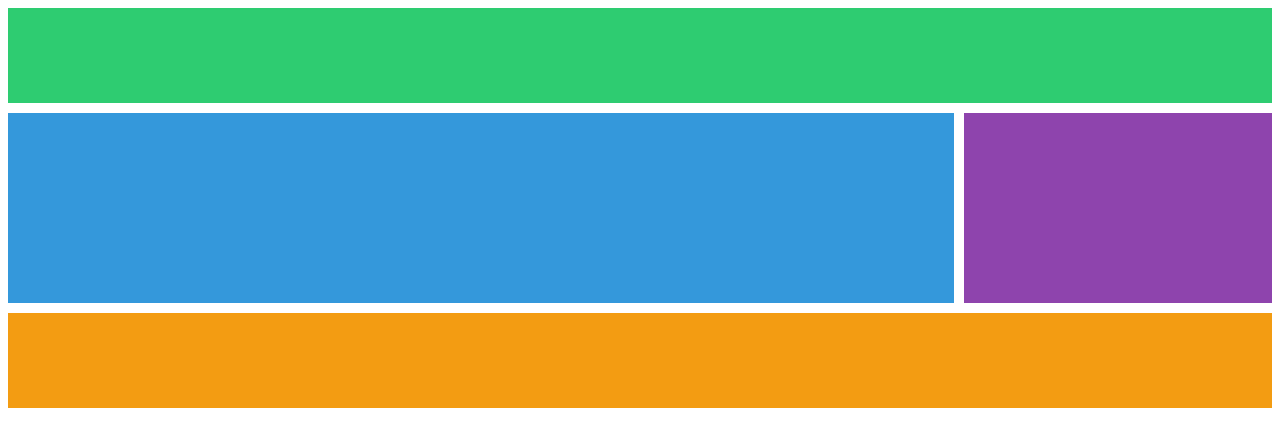
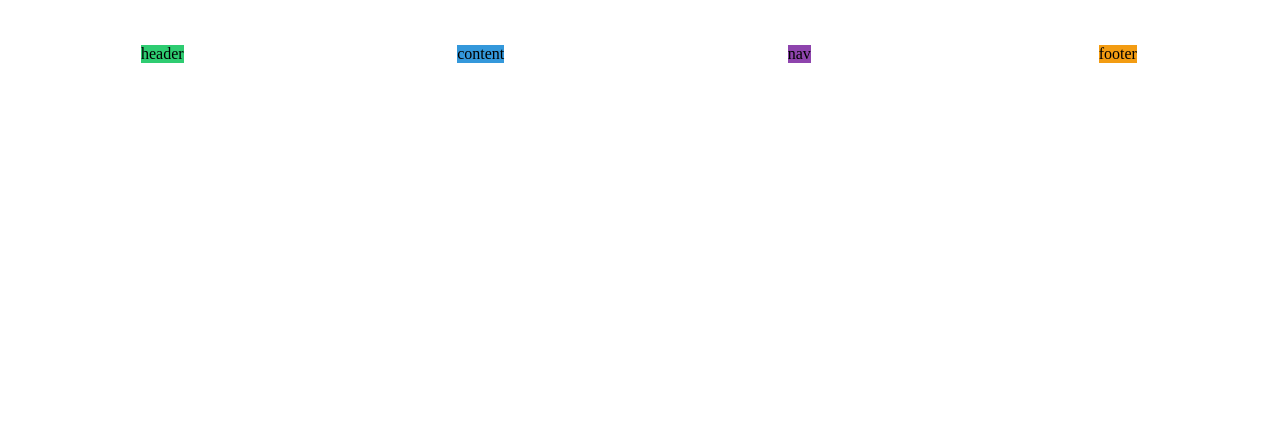
Before and after one commit to HA-SEUNG-JEONG/scss-practice, a website: page index.html in a window 1280 px wide. Drawn offline with Linux system fonts and the light colour scheme.

Commit message:
justify-items, align-items, place-items

```diff
--- a/index.html
+++ b/index.html
@@ -8,10 +8,10 @@
   </head>
   <body>
     <div class="grid">
-      <div class="header"></div>
-      <div class="content"></div>
-      <div class="nav"></div>
-      <div class="footer"></div>
+      <div class="header">header</div>
+      <div class="content">content</div>
+      <div class="nav">nav</div>
+      <div class="footer">footer</div>
     </div>
   </body>
 </html>
--- a/src/scss/styles.scss
+++ b/src/scss/styles.scss
@@ -4,24 +4,17 @@
   height: 50vh;
   grid-template-columns: repeat(4, 1fr);
   grid-template-rows: repeat(4, 1fr);
-  grid-template: "header header header header" 1fr // "이름" row 높이
-    "content content content nav" 2fr // "이름" row 높이
-    "footer footer footer footer" 1fr / 1fr 1fr 1fr 1fr; // "이름" row 높이/각 column의 너비
-  gap: 10px;
+  place-items: center center;
   .header {
     background-color: #2ecc71;
-    grid-area: header;
   }
   .content {
     background-color: #3498db;
-    grid-area: content;
   }
   .nav {
     background-color: #8e44ad;
-    grid-area: nav;
   }
   .footer {
     background-color: #f39c12;
-    grid-area: footer;
   }
 }
```
Also changed, not shown: grid-study.md (+13 -0 lines), dest/css/styles.css.
